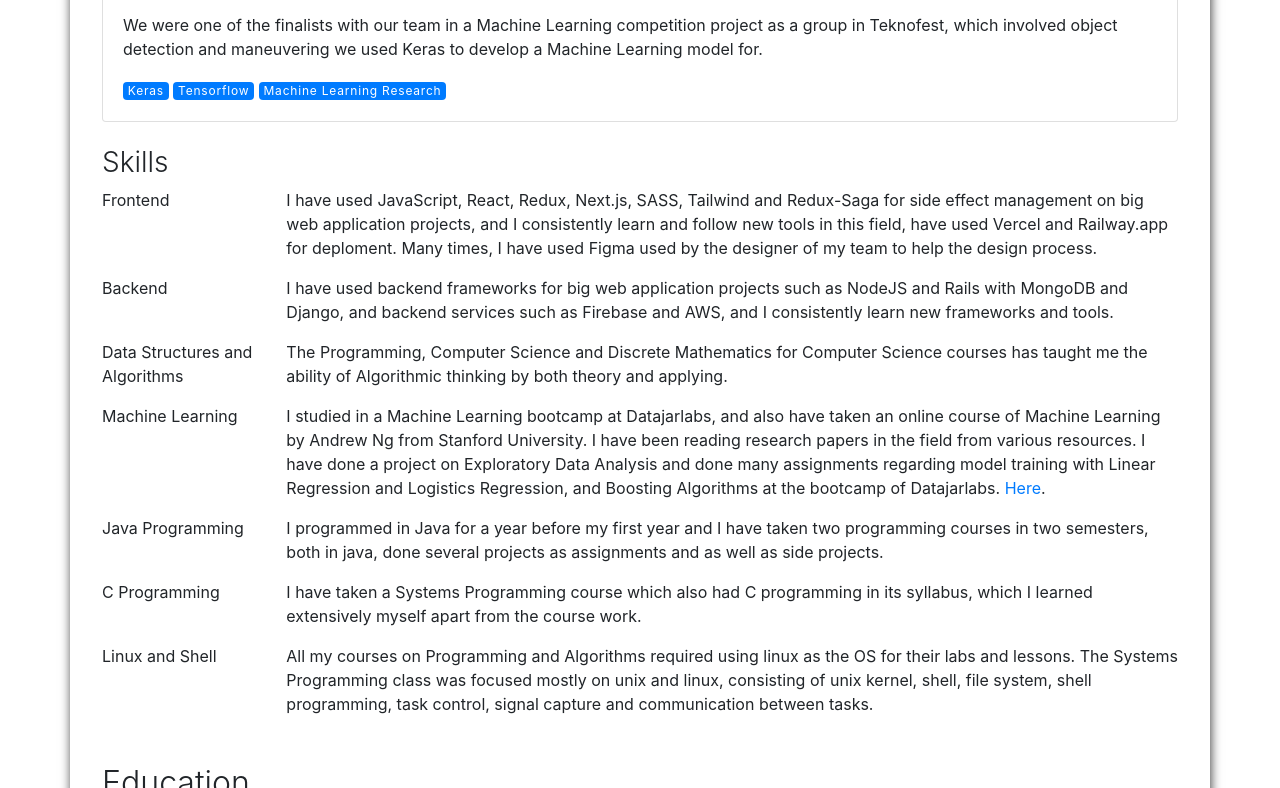
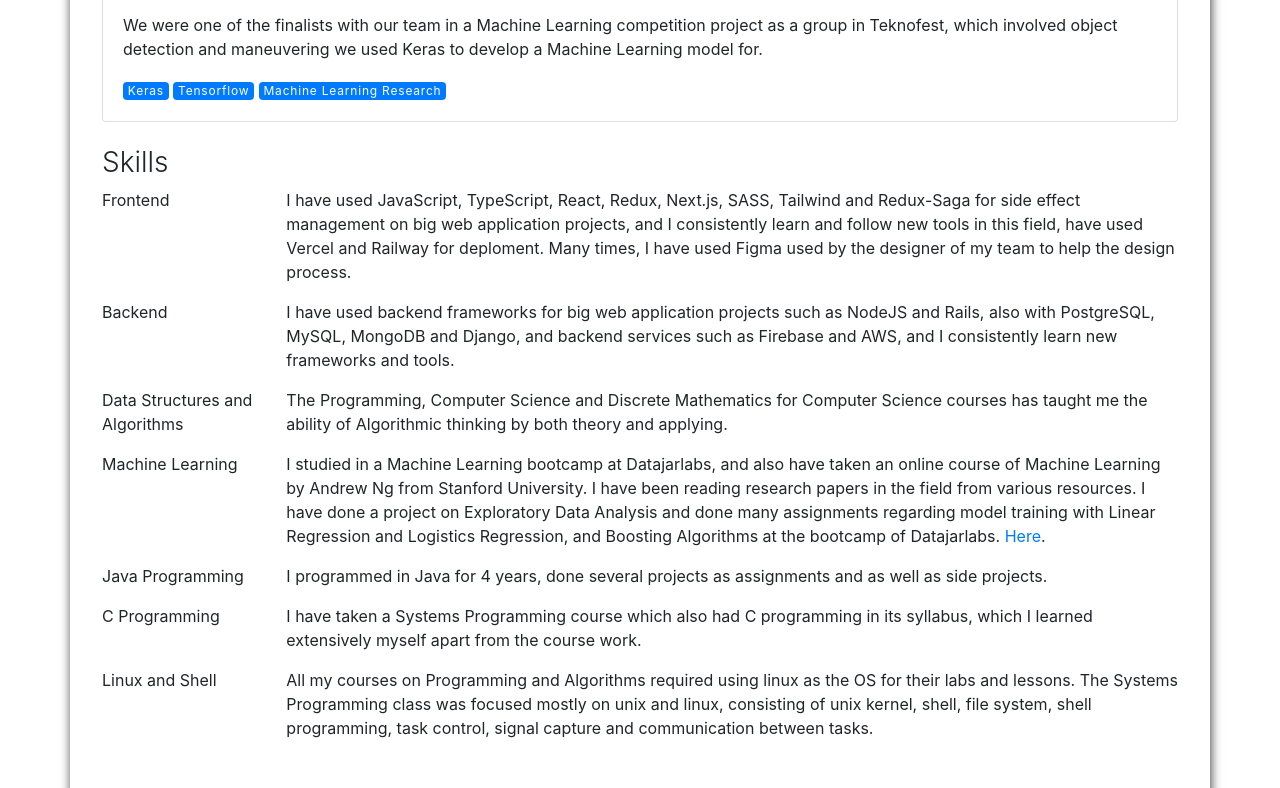
Before and after one commit to synwix/cv, a plain HTML site: page index.html in a window 1280 px wide. Shown: the part 1722-2510 px from the top of the page. Drawn offline with nearby package versions, Linux system fonts and the light colour scheme.

Commit message:
Deploying to gh-pages from  @ d0ed284476b021891eee70b7ffb8d72d7ffa1086 🚀

```diff
--- a/index.html
+++ b/index.html
@@ -244,7 +244,7 @@
     </div>
 
     <p>
-        Extensive knowledge of Data Structures and Algorithms, Object-Oriented Programming and Machine Learning. 1 year of experience with Nextjs and 3 years of experience with JavaScript, React, Redux-Saga, SASS and Tailwind, Node.js for Fullstack Development and Java, C, C# and Python. 4 years of study and experience on Machine Learning with Tensorflow and Keras, I also have several certificates from the Stanford Universities Machine Learning professor Andrew Ng's courses. I'm experienced in Front-end and Back-end engineering with 2 years of experience, with the usage of several frameworks such as React, Redux-Saga, Next.js, Node.js and MongoDB. Really interested in building SaaS products and the SaaS ecosystem.
+        Extensive knowledge of Data Structures and Algorithms, Object-Oriented and Functional Programming and Machine Learning. 4 years of experience with TypeScript, JavaScript, React, Redux-Saga, SASS and Tailwind, Node.js and 2 years of experience with Nextjs for Fullstack Development and Java, C, C# and Python. 4 years of study and experience on Machine Learning with Tensorflow and Keras, I also have several certificates from the Stanford Universities Machine Learning professor Andrew Ng's courses. I'm experienced in Front-end and Back-end engineering with 4 years of experience, with the usage of several frameworks such as React, Redux-Saga, Next.js, Node.js and MongoDB. Interested in building and have built SaaS products and the SaaS ecosystem.
     </p>
 
     <h2>Professional Experience</h2>
@@ -340,12 +340,12 @@
     <dl class="row">
         <dt class="col-md-2">Frontend</dt>
         <dd class="col-md-10 mb-3">
-            I have used JavaScript, React, Redux, Next.js, SASS, Tailwind and Redux-Saga for side effect management on big web application projects, and I consistently learn and follow new tools in this field, have used Vercel and Railway.app for deploment. Many times, I have used Figma used by the designer of my team to help the design process.
+            I have used JavaScript, TypeScript, React, Redux, Next.js, SASS, Tailwind and Redux-Saga for side effect management on big web application projects, and I consistently learn and follow new tools in this field, have used Vercel and Railway for deploment. Many times, I have used Figma used by the designer of my team to help the design process.
         </dd>
 
         <dt class="col-md-2">Backend</dt>
         <dd class="col-md-10 mb-3">
-            I have used backend frameworks for big web application projects such as NodeJS and Rails with MongoDB and Django, and backend services such as Firebase and AWS, and I consistently learn new frameworks and tools.
+            I have used backend frameworks for big web application projects such as NodeJS and Rails, also with PostgreSQL, MySQL, MongoDB and Django, and backend services such as Firebase and AWS, and I consistently learn new frameworks and tools.
         </dd>
 
         <dt class="col-md-2">Data Structures and Algorithms</dt>
@@ -361,7 +361,7 @@
 
         <dt class="col-md-2">Java Programming</dt>
         <dd class="col-md-10 mb-3">
-            I programmed in Java for a year before my first year and I have taken two programming courses in two semesters, both in java, done several projects as assignments and as well as side projects.
+            I programmed in Java for 4 years, done several projects as assignments and as well as side projects.
         </dd>
 
         <dt class="col-md-2">C Programming</dt>
```
Also changed, not shown: 1 other file.
